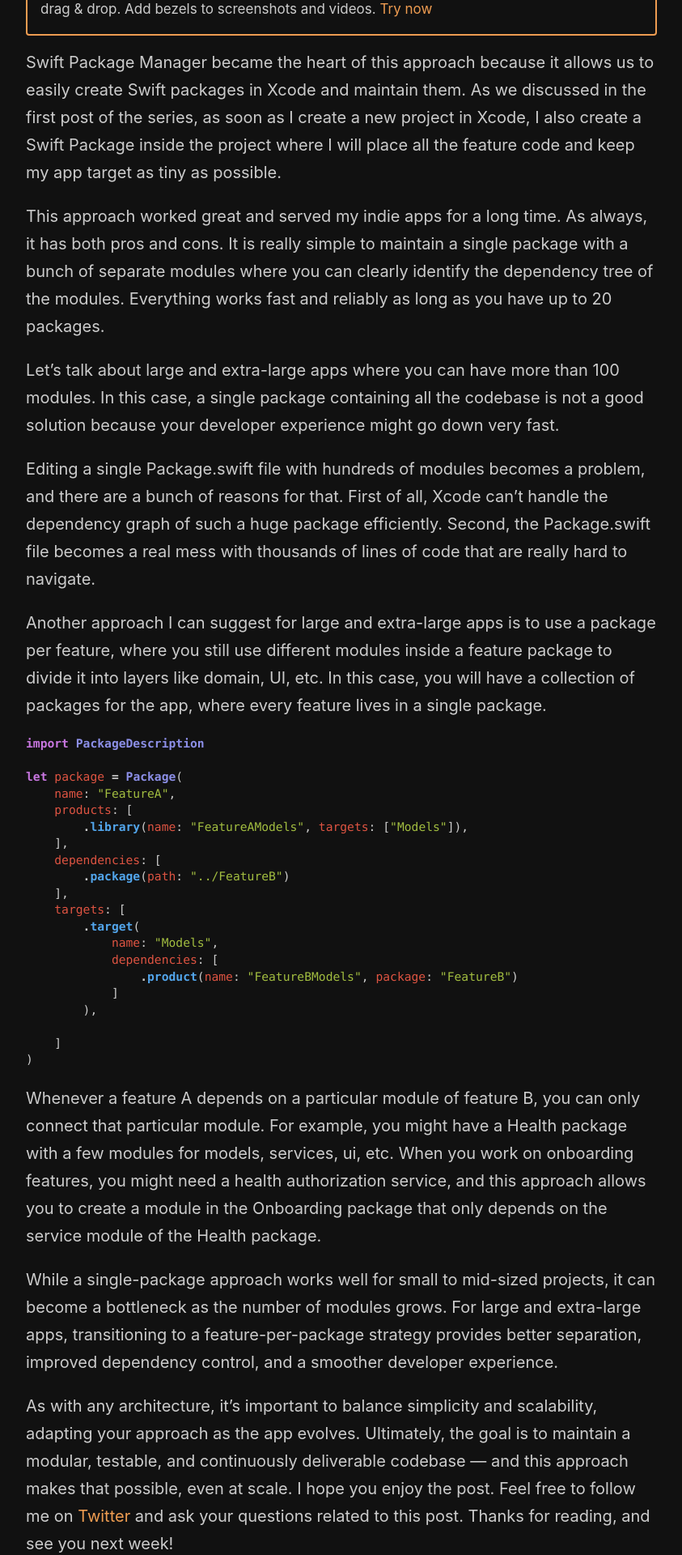
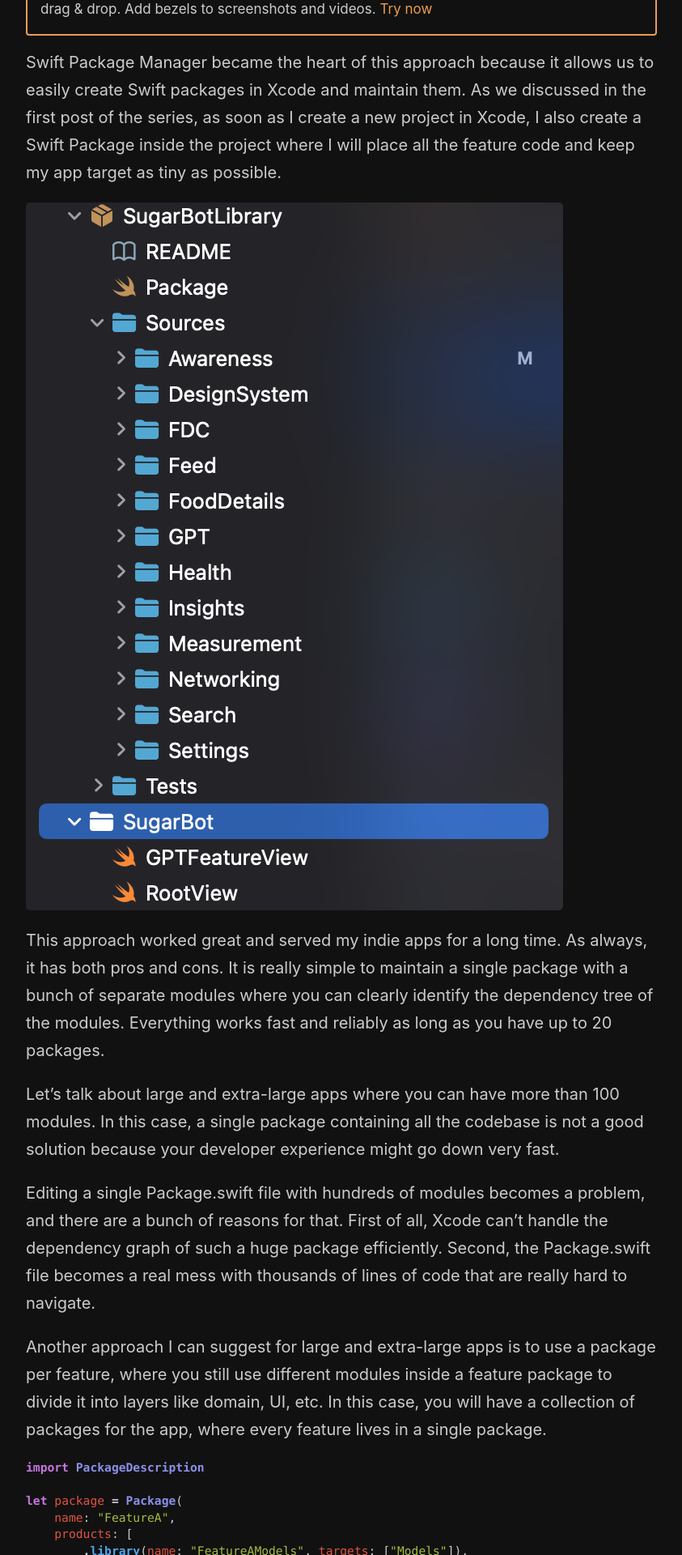
Before and after one commit to mecid/mecid.github.io, a Jekyll site: the page built from _posts/2025-05-27-microapps-architecture-in-swift-scaling.md, in a window 1280 px wide. Shown: the part 547-2467 px from the top of the page at 81% size, without its empty margins (218-1061 px from the left). Built offline with Jekyll 4.4.1, drawn with Linux system fonts in a browser that asks for light colours.

Commit message:
image added to the scaling microapps post

```diff
--- a/_posts/2025-05-27-microapps-architecture-in-swift-scaling.md
+++ b/_posts/2025-05-27-microapps-architecture-in-swift-scaling.md
@@ -10,6 +10,8 @@
 {% include friends.html %}
 
 Swift Package Manager became the heart of this approach because it allows us to easily create Swift packages in Xcode and maintain them. As we discussed in the first post of the series, as soon as I create a new project in Xcode, I also create a Swift Package inside the project where I will place all the feature code and keep my app target as tiny as possible.
+
+![microapps-package](/public/scale.png)
 
 This approach worked great and served my indie apps for a long time. As always, it has both pros and cons. It is really simple to maintain a single package with a bunch of separate modules where you can clearly identify the dependency tree of the modules. Everything works fast and reliably as long as you have up to 20 packages.
 
```
